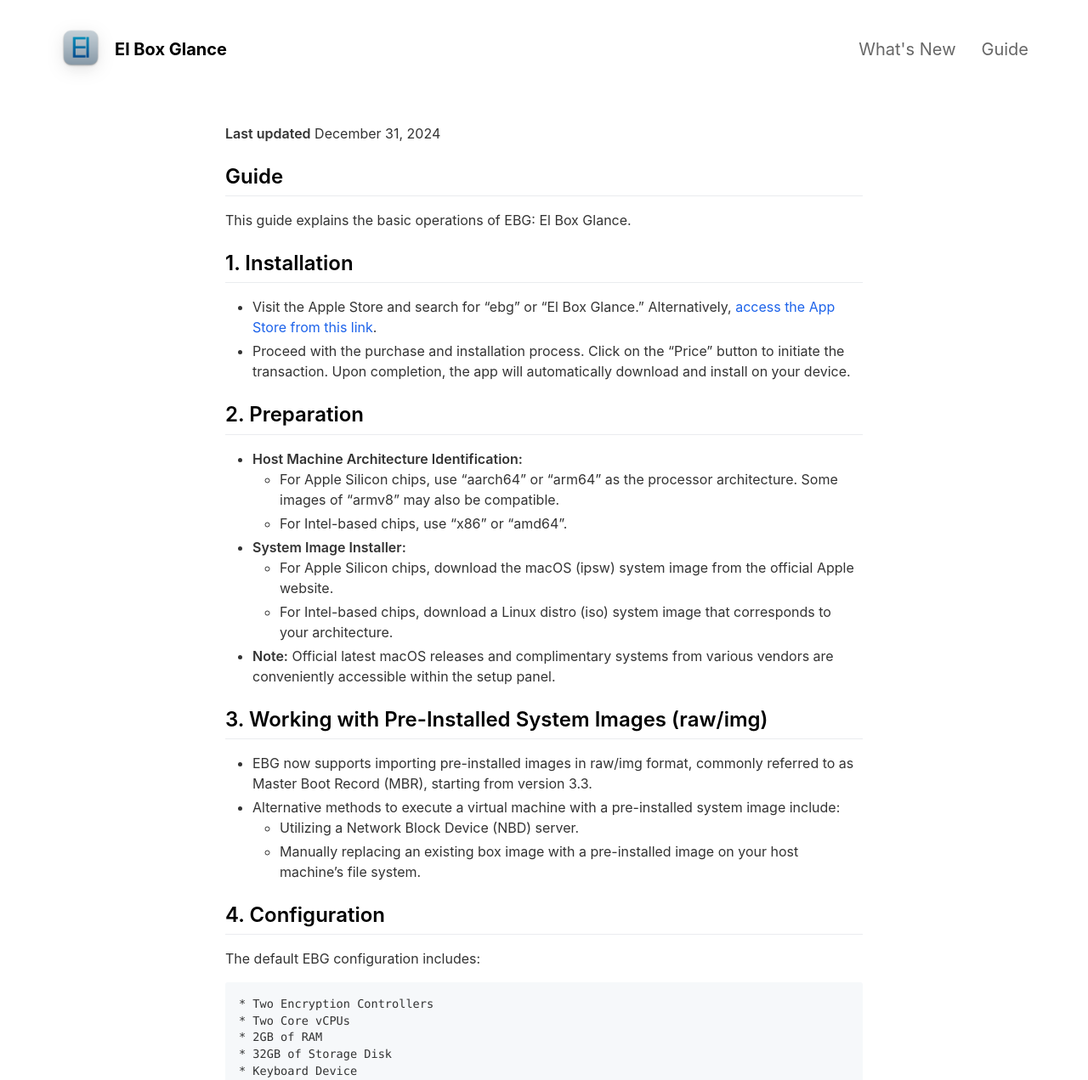
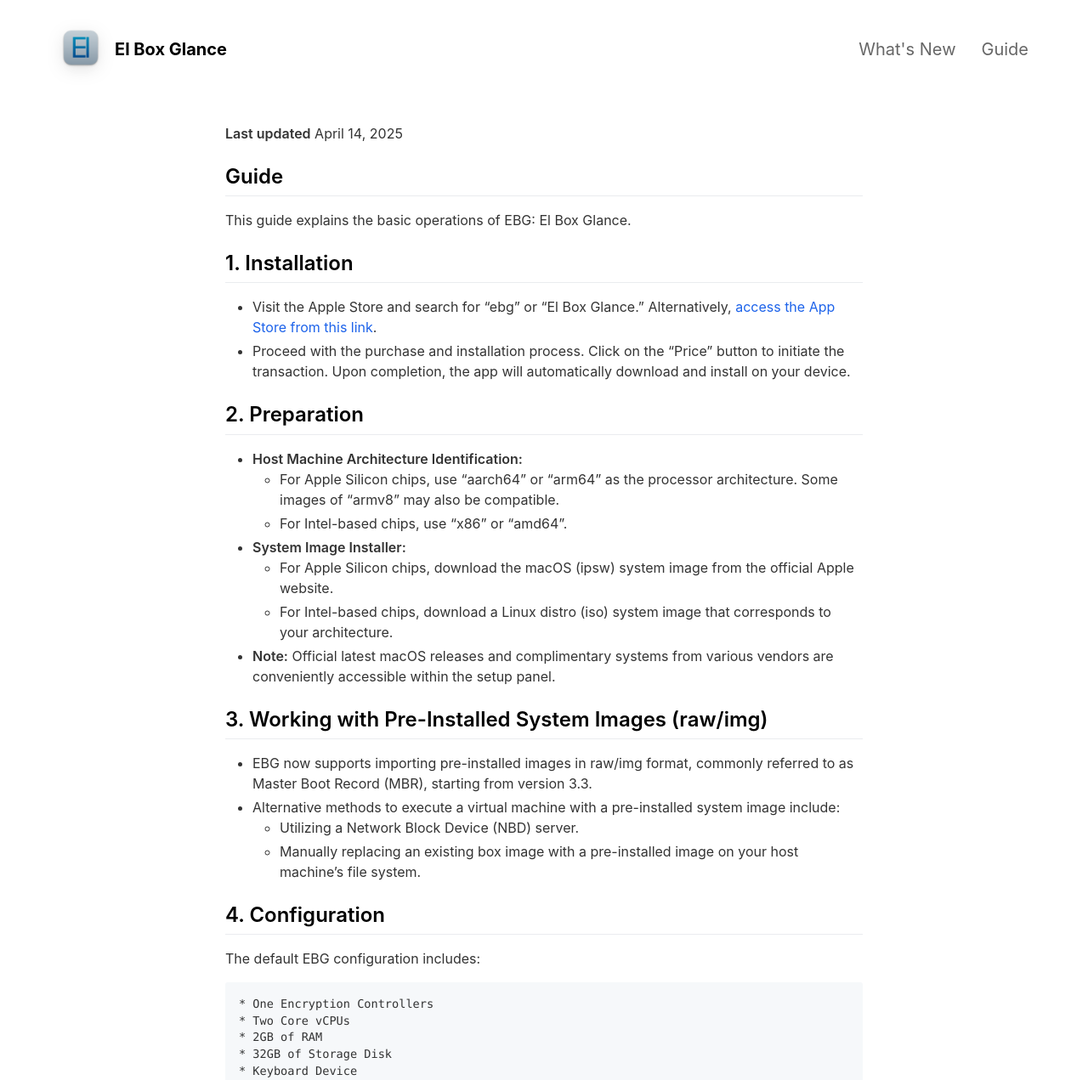
Before and after one commit to i3bit/ebg, a Jekyll site: the page built from _pages/guide.md, in a window 1280 px wide. Shown: the top 1271 px of the page at 85% size. Built offline with Jekyll 4.4.1, drawn with Linux system fonts in a browser that asks for light colours; nearby versions of some CDN libraries; some of the changed text lies outside the part shown.

Commit message:
Update guide.md

```diff
--- a/_pages/guide.md
+++ b/_pages/guide.md
@@ -5,7 +5,7 @@ include_in_header: true
 ---
 
 **Last updated**
-December 31, 2024
+April 14, 2025
 
 ## Guide
 This guide explains the basic operations of EBG: El Box Glance.
@@ -38,7 +38,7 @@ This guide explains the basic operations of EBG: El Box Glance.
 
 The default EBG configuration includes:
 
-    * Two Encryption Controllers
+    * One Encryption Controllers
     * Two Core vCPUs
     * 2GB of RAM
     * 32GB of Storage Disk
```
